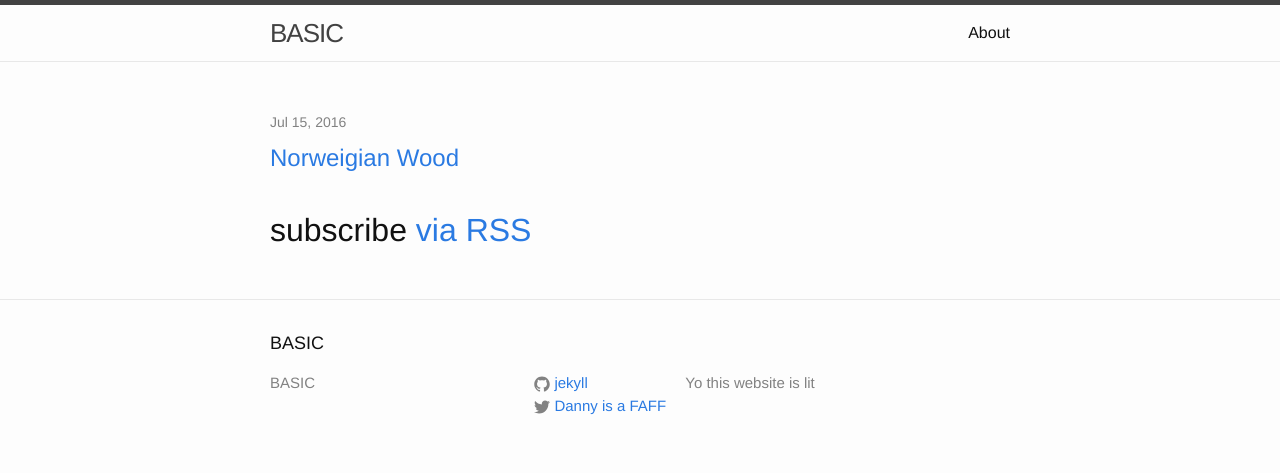
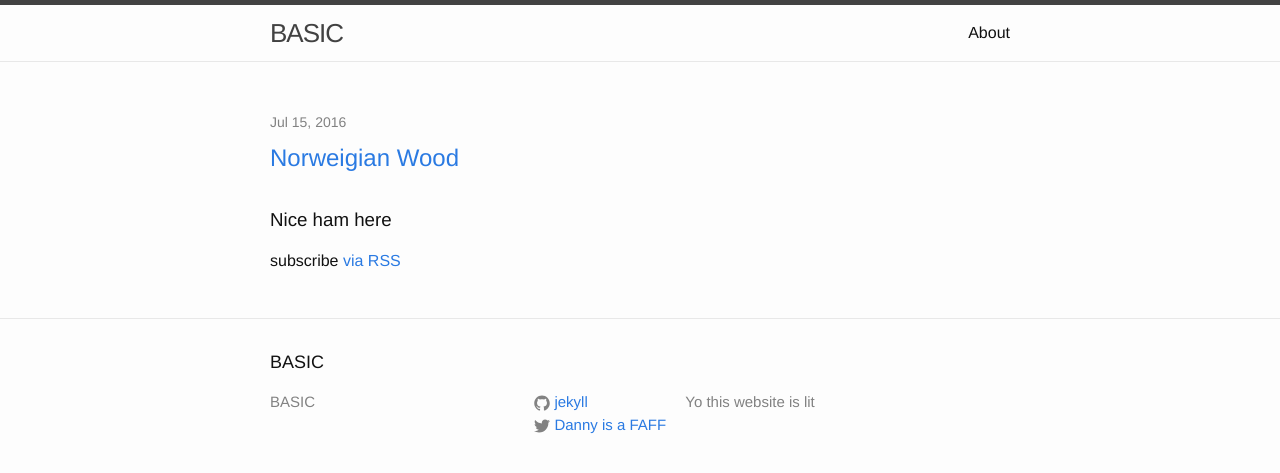
Before and after one commit to pepe454/pepe454.github.io, a Jekyll site: the page built from index.html, in a window 1280 px wide. Shown: the top 473 px of the page. Built offline with Jekyll 4.4.1, drawn with Linux system fonts in a browser that asks for light colours.

Commit message:
Update 3

```diff
--- a/index.html
+++ b/index.html
@@ -17,6 +17,9 @@ layout: default
       </li>
     {% endfor %}
   </ul>
+  <h3
+    <a href= http://www.urbandictionary.com/define.php?term=meatspin> Nice ham here </a>
+    </h3>
 
   <p class="rss-subscribe">subscribe <a href="{{ "/feed.xml" | prepend: site.baseurl }}">via RSS</a></p>
 
```
